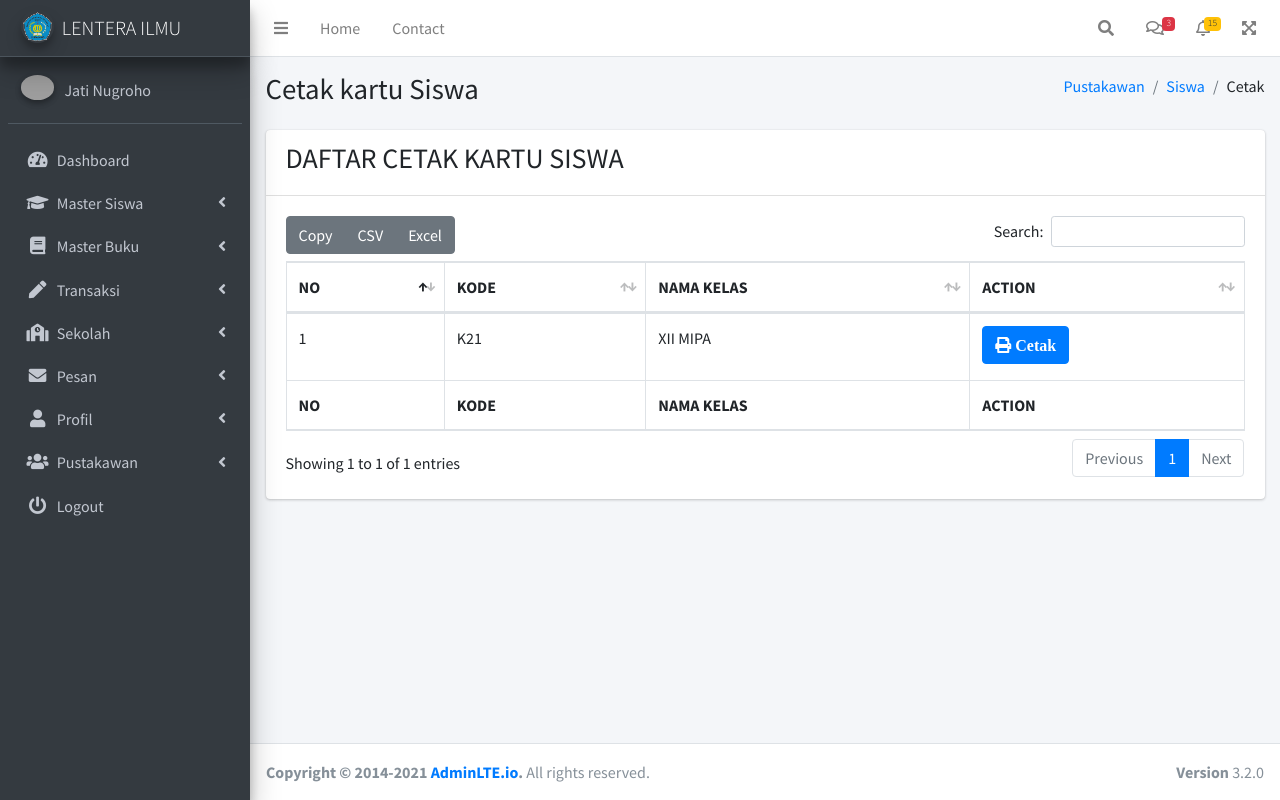
After one commit to Imamsaa/Master-Perpustakaan-Sekolah, a CodeIgniter 4 app: template app/Views/admin/cetak/tablecetakkelas.php in a window 1280 px wide. The commit adds this page. Run offline with PHP 8.4 and a stand-in for CodeIgniter, Linux system fonts and the light colour scheme; the template is opened without the code that fills it: most values are stand-ins (such as "Sample title", 1, 10 or a date in 2020); some libraries are stand-ins or nearby versions; grey boxes are pictures that could not be loaded.

Commit message:
Melengkapi Cetak Kartu siswa

```diff
--- a/app/Config/Routes.php
+++ b/app/Config/Routes.php
@@ -22,10 +22,14 @@
 $routes->get('/pustakawan/siswa', 'Admin\Siswa::index');
 $routes->get('/pustakawan/siswa/tambah', 'Admin\Siswa::tambah');
 $routes->get('/pustakawan/siswa/ubah', 'Admin\Siswa::ubah');
-$routes->get('/pustakawan/siswa/cetak', 'Admin\Siswa::cetak');
 
 // TAHUN
 
 $routes->get('/pustakawan/tahun', 'Admin\Tahun::index');
 $routes->get('/pustakawan/tahun/tambah', 'Admin\Tahun::tambah');
 $routes->get('/pustakawan/tahun/ubah', 'Admin\Tahun::ubah');
+
+// CETAK
+
+$routes->get('/pustakawan/siswa/cetak', 'Admin\Cetak::index');
+$routes->get('/pustakawan/siswa/cetak/ya', 'Admin\Cetak::cetak');
--- /dev/null
+++ b/app/Views/admin/cetak/tablecetakkelas.php
@@ -0,0 +1,80 @@
+<?= $this->extend('admin/template/template'); ?>
+ <!-- Content Wrapper. Contains page content -->
+ <?= $this->section('content'); ?>
+<!-- Content Wrapper. Contains page content -->
+<div class="content-wrapper">
+    <!-- Content Header (Page header) -->
+    <div class="content-header">
+      <div class="container-fluid">
+        <div class="row mb-2">
+          <div class="col-sm-6">
+            <h1 class="m-0">Cetak kartu Siswa</h1>
+          </div><!-- /.col -->
+          <div class="col-sm-6">
+            <ol class="breadcrumb float-sm-right">
+              <li class="breadcrumb-item"><a href="<?= base_url('pustakawan'); ?>">Pustakawan</a></li>
+              <li class="breadcrumb-item"><a href="<?= base_url('pustakawan/siswa'); ?>">Siswa</a></li>
+              <li class="breadcrumb-item">Cetak</li>
+            </ol>
+          </div><!-- /.col -->
+        </div><!-- /.row -->
+      </div><!-- /.container-fluid -->
+    </div>
+    <!-- /.content-header -->
+
+    <!-- Main content -->
+    <section class="content">
+      <div class="container-fluid">
+        <!-- Small boxes (Stat box) -->
+        <div class="row">
+          <div class="col-12">
+            <div class="card">
+              <div class="card-header">
+                <div class="card-title">
+                    <h3>DAFTAR CETAK KARTU SISWA</h3>
+                </div>
+              </div>
+              <!-- /.card-header -->
+              <div class="card-body">
+                <table id="example1" class="table table-bordered table-hover">
+                  <thead>
+                  <tr>
+                    <th>NO</th>
+                    <th>KODE</th>
+                    <th>NAMA KELAS</th>
+                    <th>ACTION</th>
+                  </tr>
+                  </thead>
+                  <tbody>
+                  <tr>
+                    <td>1</td>
+                    <td>K21</td>
+                    <td>XII MIPA</td>
+                    <td>
+                        <a target="_blank" href="<?= base_url('pustakawan/siswa/cetak/ya'); ?>" class="btn btn-primary mb-1" ><i class="fas fa-solid fa-print"> Cetak</i></a>
+                    </td>
+                  </tr>
+                  </tbody>
+                  <tfoot>
+                  <tr>
+                    <th>NO</th>
+                    <th>KODE</th>
+                    <th>NAMA KELAS</th>
+                    <th>ACTION</th>
+                  </tr>
+                  </tfoot>
+                </table>
+              </div>
+              <!-- /.card-body -->
+            </div>
+            <!-- /.card -->
+          </div>
+          <!-- /.col -->
+        </div>
+        <!-- /.row -->
+      </div><!-- /.container-fluid -->
+    </section>
+    <!-- /.content -->
+  </div>
+  <!-- /.content-wrapper -->
+  <?= $this->endSection(); ?>
--- a/app/Views/admin/template/navbar.php
+++ b/app/Views/admin/template/navbar.php
@@ -44,7 +44,7 @@
             </a>
             </li>
             <li class="nav-item">
-            <a target="_blank" href="<?= base_url('pustakawan/siswa/cetak'); ?>" class="nav-link">
+            <a href="<?= base_url('pustakawan/siswa/cetak'); ?>" class="nav-link">
                 <i class="far fa-circle nav-icon"></i>
                 <p>Cetak Kartu Siswa</p>
             </a>
```
Also changed, not shown: app/Controllers/Admin/Cetak.php (added, +24 -0 lines), app/Controllers/Admin/Siswa.php (+0 -8 lines), app/Views/admin/cetak/cetakkartu.php (renamed from app/Views/admin/siswa/cetakkartu.php).
